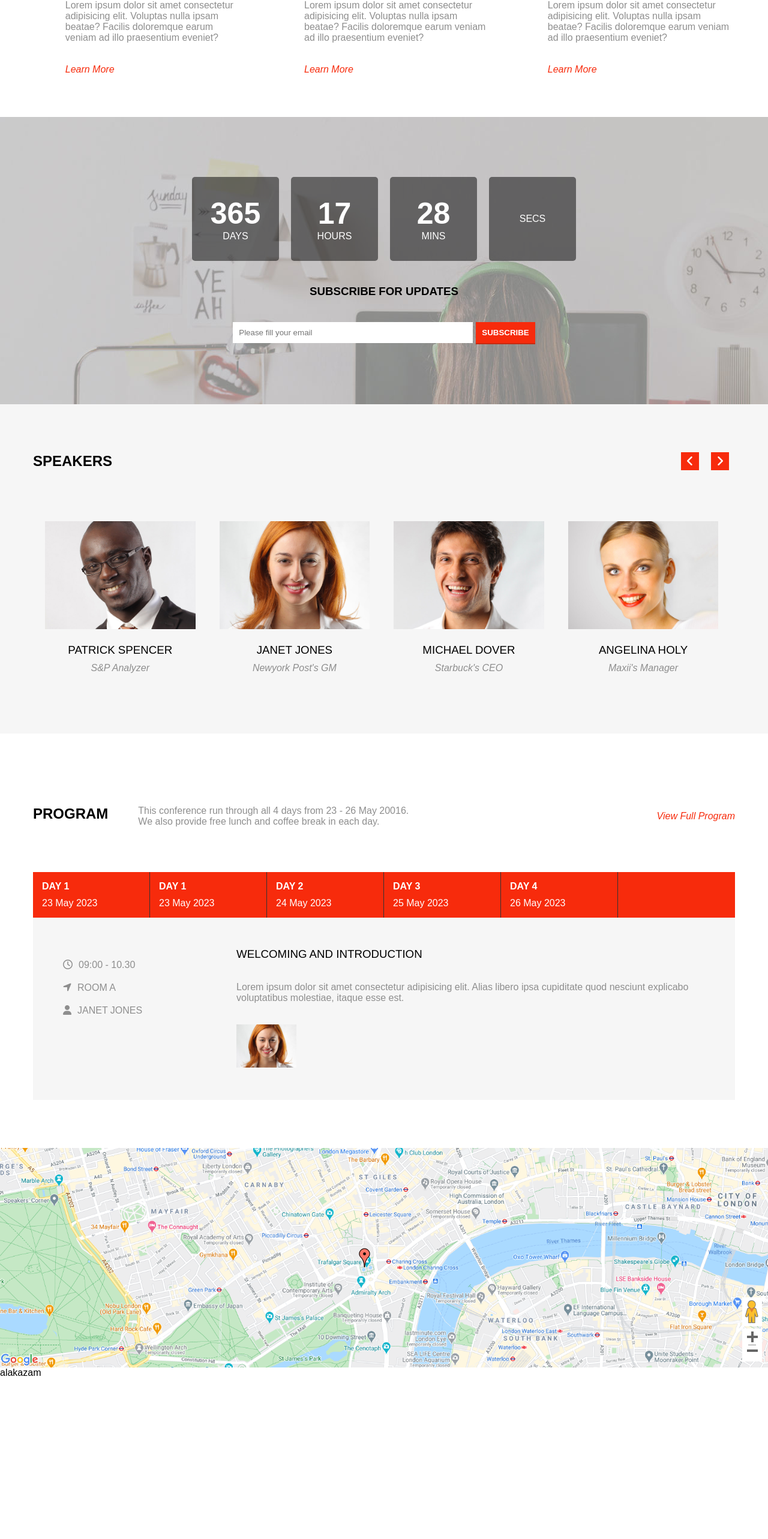
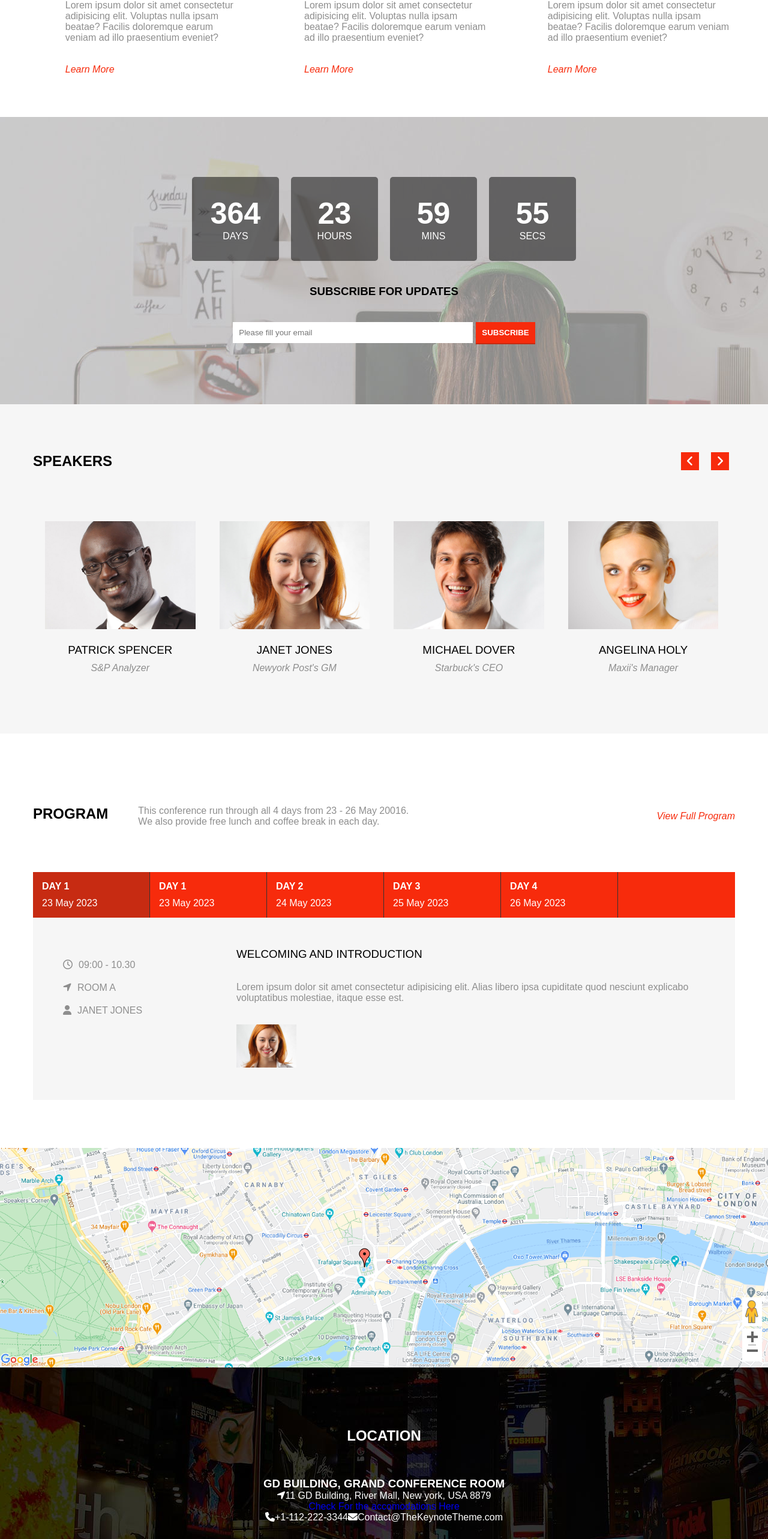
Before and after one commit to FrancescoSangalli89/proj-html-vuejs, a Vue app: page / in a window 1280 px wide. Shown: the part 828-3394 px from the top of the page at 60% size. Before the commit the page ends 3126 px from the top, so only its background shows below. Built offline with nearby package versions, Linux system fonts and the light colour scheme.

Commit message:
correct code for selectDay & countdown

```diff
--- /dev/null
+++ b/src/components/main/MyLocation.vue
@@ -0,0 +1,43 @@
+<template>
+    <section class="location">
+        <div class="container">
+            <h2>LOCATION</h2>
+            <h3>GD BUILDING, GRAND CONFERENCE ROOM</h3>
+            <div>
+                <i class="fa-solid fa-location-arrow"></i>
+                <span>11 GD Building, River Mall, New york, USA 8879</span>
+            </div>
+            <a href="#">Check For the accomodations Here</a>
+            <div>
+                <span>
+                    <i class="fa-solid fa-phone"></i>
+                    <span>+1-112-222-3344</span>
+                </span>
+                <span>
+                    <i class="fa-solid fa-envelope"></i>
+                    <span>Contact@TheKeynoteTheme.com</span>
+                </span>
+            </div>
+        </div>
+    </section>
+</template>
+
+<script>
+export default {
+    name: 'MyLocation'
+}
+</script>
+
+<style scoped lang="scss">
+    @import '../../assets/styles/vars.scss';
+    .location {
+        background-image: url(../../assets/images/location-bg.jpg);
+        height: 300px;
+        text-align: center;
+        padding: 100px 0;
+        color: #fff;
+        h2 {
+            margin-bottom: 55px;
+        }
+    }
+</style>
--- a/src/components/main/MyMain.vue
+++ b/src/components/main/MyMain.vue
@@ -5,6 +5,7 @@
         <MySpeaker />
         <MyProgram />
         <MyMaps />
+        <MyLocation />
     </main>
 </template>
 
@@ -15,6 +16,7 @@
     import MySpeaker from '../main/MySpeaker.vue';
     import MyProgram from '../main/MyProgram.vue';
     import MyMaps from '../main/MyMaps.vue';
+    import MyLocation from '../main/MyLocation.vue';
 
 export default {
     name: 'MyMain',
@@ -23,7 +25,8 @@ export default {
         MyUpdates,
         MySpeaker,
         MyProgram,
-        MyMaps
+        MyMaps,
+        MyLocation
 
     }
 }
--- a/src/components/main/MyProgram.vue
+++ b/src/components/main/MyProgram.vue
@@ -12,7 +12,7 @@
         </div>
         <div class="programBtm">
             <div class="programHeader d-flex">
-                <div v-for="(day, index) in days" :key="index" class="programDay" :class="day.active?'active':''" @click="selectDay(index)">
+                <div v-for="(day, index) in days" :key="index" class="programDay" :class="(activeDay==index)?'active':''" @click="selectDay(index)">
                     <h4>DAY {{day.number}}</h4>
                     <div>{{day.date}} May 2023</div>
                 </div>
@@ -47,10 +47,11 @@ export default {
     name: 'MyProgram',
     data() {
         return {
+            activeDay: 0,
             days: [
                 {
                     number: 1,
-                    active: true,
+                    active: false,
                     date: 23
                 },
                 {
@@ -79,10 +80,7 @@ export default {
     },
     methods: {
         selectDay(position) {
-            if (this.day(position).active == false) {
-                this.day(position).active = true;
-            }
-
+            this.activeDay = position;
         }
     }
 }
@@ -117,7 +115,7 @@ export default {
                     background-color: $primary-color;
                     border-right: 0.2px solid #333;
                     cursor: pointer;
-                    &:hover, &:active {
+                    &:hover, &.active {
                         background-color: $primary-color-hover;
                     }
                     h4 {
--- a/src/components/main/MyUpdates.vue
+++ b/src/components/main/MyUpdates.vue
@@ -2,9 +2,21 @@
     <section class="updates">
         <div class="container">
             <div class="timeCards d-flex">
-                <div v-for="(timeCard, index) in timeCards" :key="index" class="timeCard d-flex">
-                    <div class="numbers">{{timeCard.numbers}}</div>
-                    <div class="timeUnit">{{timeCard.unit}}</div>
+                <div class="timeCard d-flex">
+                    <div class="numbers">{{days}}</div>
+                    <div class="timeUnit">DAYS</div>
+                </div>
+                <div class="timeCard d-flex">
+                    <div class="numbers">{{hours}}</div>
+                    <div class="timeUnit">HOURS</div>
+                </div>
+                <div class="timeCard d-flex">
+                    <div class="numbers">{{mins}}</div>
+                    <div class="timeUnit">MINS</div>
+                </div>
+                <div class="timeCard d-flex">
+                    <div class="numbers">{{secs}}</div>
+                    <div class="timeUnit">SECS</div>
                 </div>
             </div>
             <h3>SUBSCRIBE FOR UPDATES</h3>
@@ -41,9 +53,9 @@ export default {
             ],
             countdown: '',
             secs: 60,
-            mins: 60,
-            hours: 24,
-            days: 365
+            mins: 59,
+            hours: 23,
+            days: 364
         }
     },
     watch: {
@@ -52,19 +64,20 @@ export default {
                 if (value > 0) {
                     setTimeout(() => {
                         this.secs--;
-                        console.log(this.secs)
                     }, 1000);
                 } else {
                     this.secs = 60;
                 }
                 if (value == 0) {
                     this.mins--;
-                    console.log(this.mins)
                 }
                 if (this.mins == 0) {
-                    this.mins = 60;
+                    this.mins = 59;
                     this.hours--;
-                    console.log(this.hours)
+                }
+                if (this.hours == 0) {
+                    this.hours = 23;
+                    this.days--;
                 }
             },
             immediate: true
```
